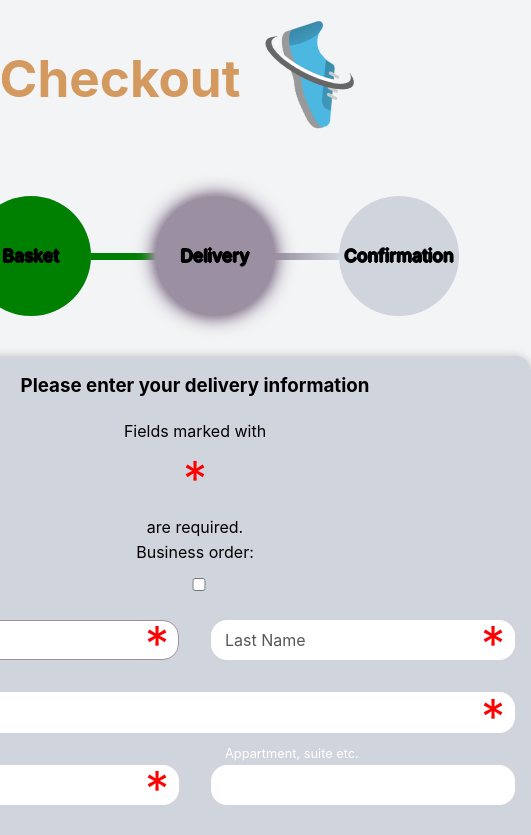
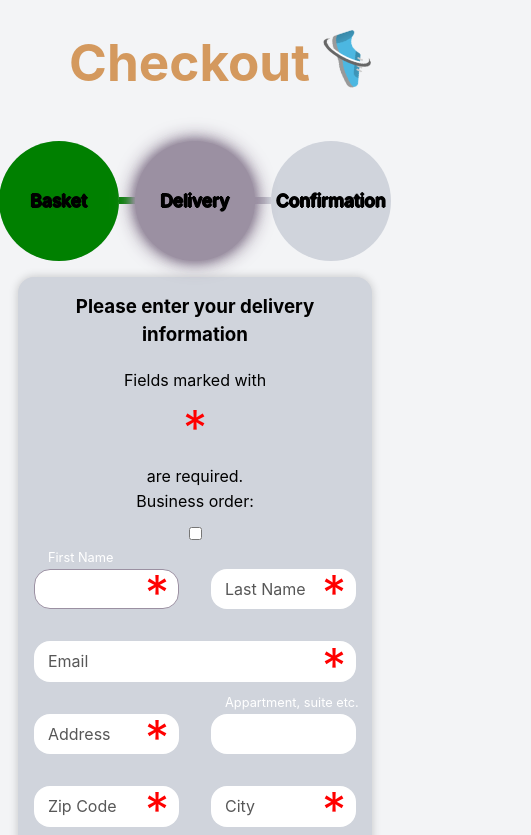
Before and after one commit to Jakob-SA/webstoreFrontend, a React (Vite) app: page /delivery in a window 390 px wide. Shown: the top 835 px of the page, 531 px wide, since content can reach past the window. Built offline with nearby package versions, Linux system fonts and the light colour scheme; no server answers.

Commit message:
Better phone adjustments

```diff
--- a/src/components/basket/productLine/phoneProductLine.css
+++ b/src/components/basket/productLine/phoneProductLine.css
@@ -22,3 +22,17 @@ p {
   overflow: hidden;
   text-overflow: ellipsis;
 }
+@media (max-width: 970px) {
+  .phoneProductLine {
+    padding: 2vw;
+    align-items: center;
+  }
+  .phoneProductLine h3 {
+    font-size: 3vw;
+  }
+  .productImages {
+    width: 15vw;
+    height: 15vw;
+    min-width: 0;
+  }
+}
--- a/src/components/basket/productLine/productLine.css
+++ b/src/components/basket/productLine/productLine.css
@@ -18,6 +18,7 @@
   transition: transform 0.5s ease-out;
   vertical-align: middle;
 }
+
 .lineItemFirst {
   padding-left: 20px;
   border-bottom: 0px;
--- a/src/components/delivery/orderform.css
+++ b/src/components/delivery/orderform.css
@@ -10,6 +10,11 @@
   width: 40em;
   padding: 1em;
 }
+@media (max-width: 970px) {
+  .deliveryPage {
+    width: 90%;
+  }
+}
 
 .deliveryPage input {
   position: relative;
@@ -17,7 +22,7 @@
   padding: 1.2em 0.8em;
   margin-top: 1em;
   margin-bottom: 1em;
-  width: 100%;
+  width: 90%;
   border: 0;
   outline: none;
   border-radius: 1em;
--- a/src/components/header/NavigationBar.css
+++ b/src/components/header/NavigationBar.css
@@ -1,18 +1,16 @@
 nav {
   display: flex;
   justify-content: center;
-  margin: 1.5rem auto;
 }
 
 nav ul {
   display: flex;
   align-items: center;
+  padding: 0;
 }
 
 nav li {
   display: flex;
-  align-items: center;
-  justify-content: center;
   background-color: var(--background-color-secondary);
   border-radius: 50%;
 }
@@ -22,9 +20,11 @@ nav .past .bubble {
 nav ul div {
   width: 4em;
   height: 7px;
-  height: 7px;
-  justify-items: center;
-  position: relative;
+}
+@media (max-width: 970px) {
+  nav ul div {
+    width: 1em;
+  }
 }
 
 nav .previousdivider {
--- a/src/components/header/header.tsx
+++ b/src/components/header/header.tsx
@@ -12,7 +12,7 @@ function Header() {
               className="storeLogo"
               src="store-logo.png"
               alt="Store logo"
-              width="150rem"
+              width="80rem"
             />
           </a>
         </div>
```
